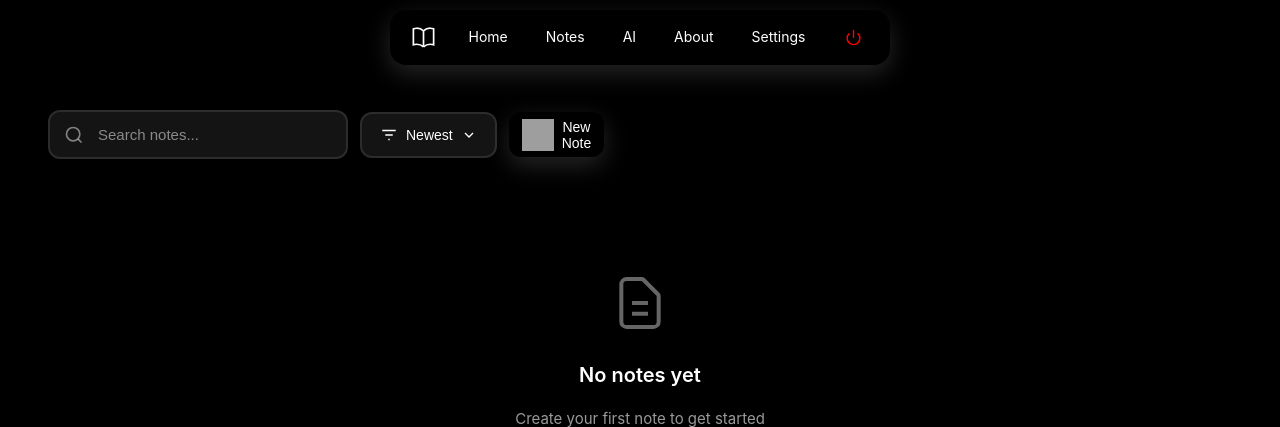
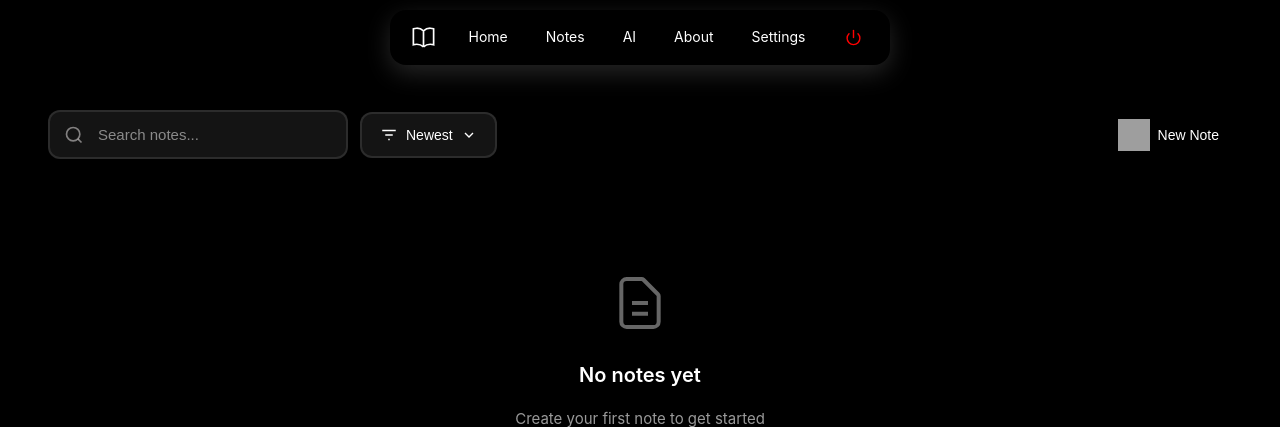
Before and after one commit to Ambady-dileep/noteshub, a Django app: page /notes/ in a window 1280 px wide. Shown: the top 427 px of the page. Run offline with Django 5.2, Linux system fonts and the light colour scheme; the visitor is signed in with stand-in values (Sample User, id 1); data that the repository does not hold is empty; grey boxes are pictures that could not be loaded.

```diff
--- a/notes/static/notes/css/notes.css
+++ b/notes/static/notes/css/notes.css
@@ -198,7 +198,6 @@ body {
 /* ===========================   Search Container   =========================== */
 .search-container {
     display: flex;
-    max-width: 500px;
     width: 100%;
     gap: 12px;
     align-items: center;
@@ -288,6 +287,7 @@ body {
 .controls-group {
     display: flex;
     gap: 12px;
+    width: 100%;
     align-items: center;
 }
 
@@ -404,11 +404,11 @@ body {
     background: transparent;
     color: rgb(255, 255, 255);
     font-size: 14px;
+    margin-left: auto;
     font-weight: 500;
     flex-direction: row;
     cursor: pointer;
     transition: all 0.3s ease;
-    box-shadow: 0 8px 25px rgba(255, 255, 255, 0.15);
     position: relative;
     overflow: hidden;
 }
```
